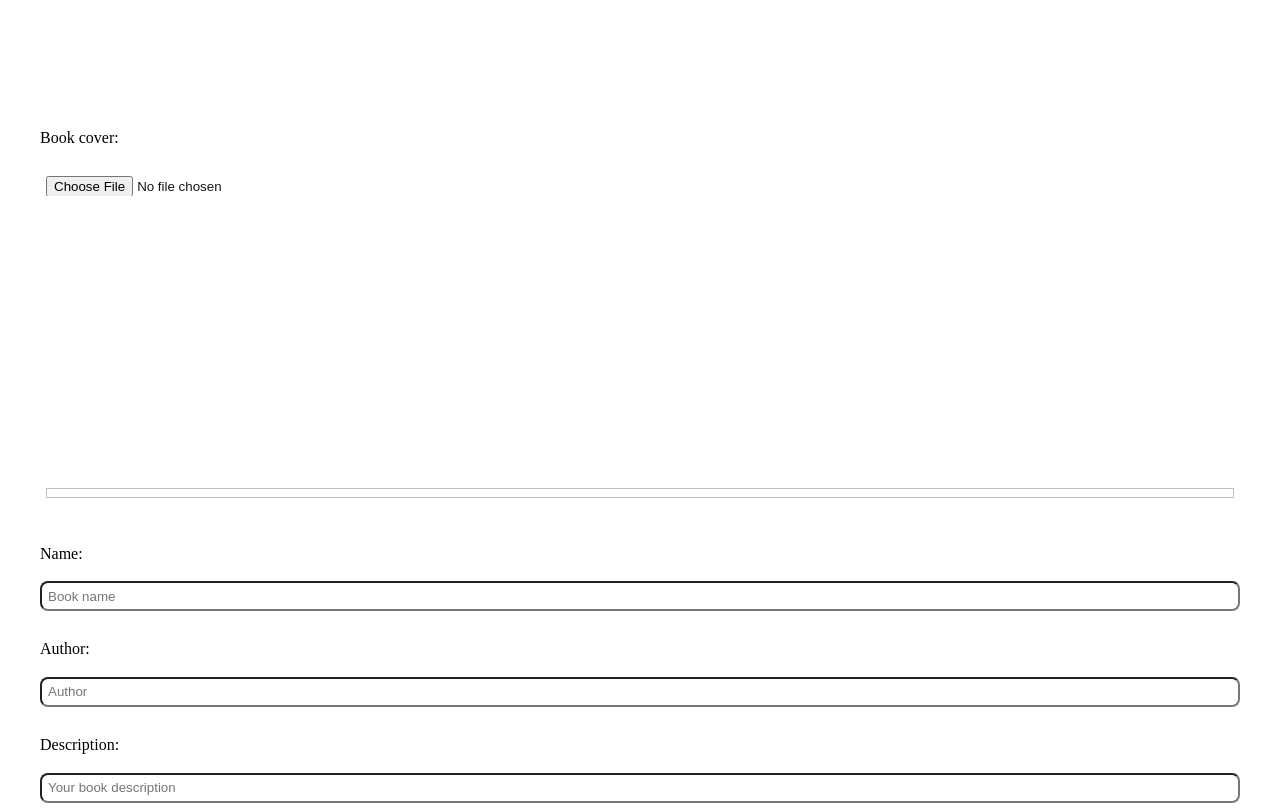
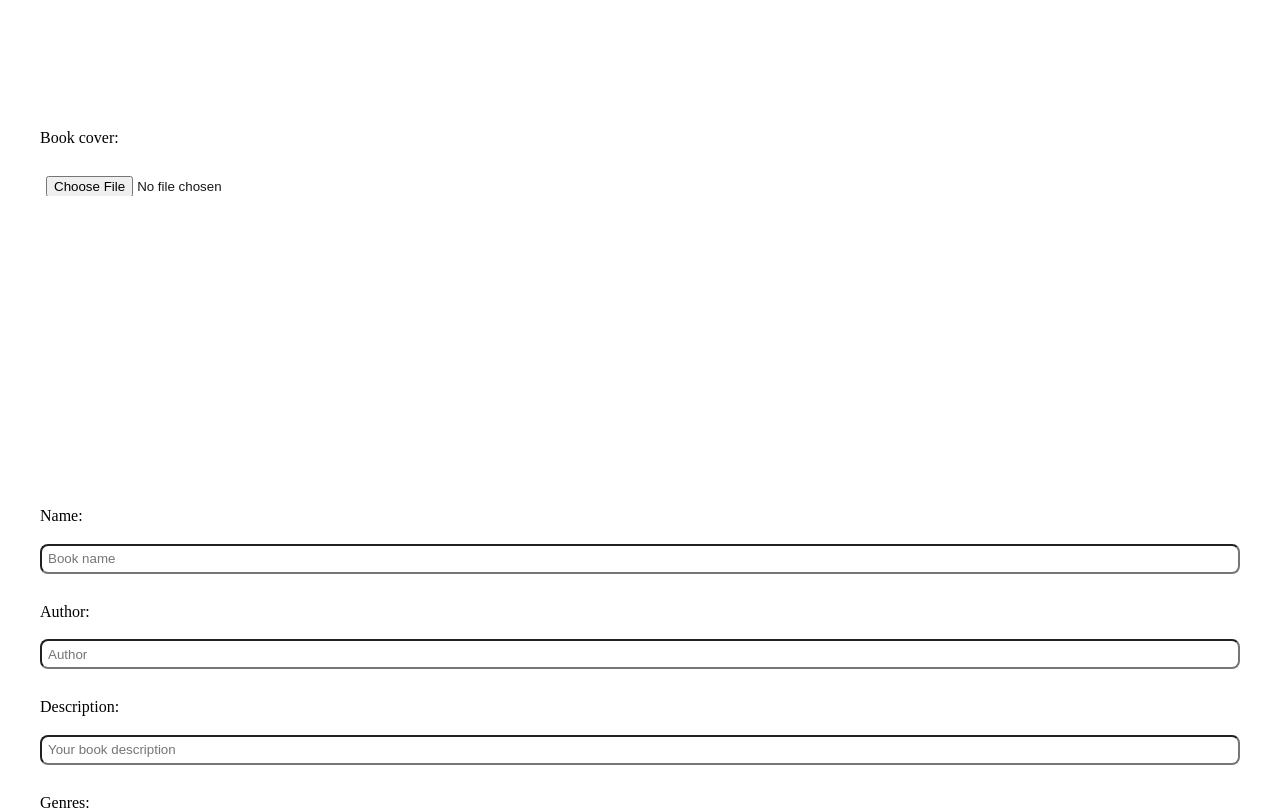
Before and after one commit to FernandaRojas152/web-bookstore, a Vue app: page /AddBook in a window 1280 px wide. Shown: the top 810 px of the page. Built offline with nearby package versions, Linux system fonts and the light colour scheme; a web font is replaced by a local one.

Commit message:
adding page working now

```diff
--- a/src/components/Card.vue
+++ b/src/components/Card.vue
@@ -44,24 +44,6 @@ export default {
         },
     },
     methods: {
-        createNewBook() {
-            const newBook = {
-                image: this.image,
-                name: this.name,
-                author: this.author,
-                description: this.description,
-                genre: this.genre,
-                genres: this.genres,
-            };
-
-            this.booksStore.newBook(newBook);
-            this.image = "";
-            this.name = "";
-            this.author = "";
-            this.description = "";
-            this.genre = "";
-            this.genres = "";
-        }
     },
     mounted() {
         this.booksStore.loadBooks()
--- a/src/components/DetailCard.vue
+++ b/src/components/DetailCard.vue
@@ -3,29 +3,43 @@ import { mapStores } from "pinia";
 import { useBookStore } from "../stores/books";
 
 export default {
-    data(){
-        return{
-            currentBook:{
+    data() {
+        return {
+            currentBook: {
 
             }
         };
     },
     computed: {
-    ...mapStores(useBookStore),
+        ...mapStores(useBookStore),
     },
     mounted() {
         this.currentBook = this.booksStore.getBookById(this.$route.params.bookId);
-  },
+    },
 
 }
 </script>
 
 <template>
-<div>
-    <h1>Soy el detalle</h1>
-    <p class="algo">Id del producto: {{ $route.params.bookId }}</p>
-    <p>Nombre Producto: {{ currentBook.name }}</p>
-  </div>
+    <div>
+        <div class="container">
+            <div class="card">
+                <div class="card-image">
+                    <img :src="currentBook.image" :alt="currentBook.name">
+                </div>
+                <div class="card-content">
+                    <h3>{{currentBook.name}}</h3>
+                    <p>{{currentBook.author}}</p>
+                </div>
+            </div>
+            <div class="card-description">
+                <h3> Description </h3>
+                <p> {{currentBook.description}}</p>
+                <p>{{currentBook.genres}}</p>
+            </div>
+        </div>
+        <!-- <p class="algo">Id del producto: {{ $route.params.bookId }}</p> -->
+    </div>
 </template>
 
 
--- a/src/stores/books.js
+++ b/src/stores/books.js
@@ -1,9 +1,9 @@
 import { defineStore } from 'pinia';
 export const useBookStore = defineStore("books", {
     state: () => ({
-        books: [
+        books: localStorage.getItem("books") ? JSON.parse(localStorage.getItem("books")) :[
             {
-                image: './src/assets/books/poe-poems.jpg',
+                image: '../src/assets/books/poe-poems.jpg',
                 name: 'Poems from Edgar Allan Poe',
                 author: 'Edgar Allan Poe',
                 description: 'Edgar Allan Poe is credited with having pioneered the short story, having perfected the tale of psychological horror, and having revolutionized modern poetics.',
@@ -11,7 +11,7 @@ export const useBookStore = defineStore("books", {
                 genres: ['Terror', 'Supernatural fiction', 'Poetry'],
             },
             {
-                image: './src/assets/books/poe-tales.jpg',
+                image: '../src/assets/books/poe-tales.jpg',
                 name: 'The Complete Tales and Poems from Edgar Allan Poe',
                 author: 'Edgar Allan Poe',
                 description: 'Edgar Allan Poe is credited with having pioneered the short story, having perfected the tale of psychological horror, and having revolutionized modern poetics.',
@@ -19,15 +19,15 @@ export const useBookStore = defineStore("books", {
                 genres: ['Terror', 'Supernatural fiction', 'Thriller'],
             },
             {
-                image: './src/assets/books/chuya-poems.jpg',
+                image: '../src/assets/books/chuya-poems.jpg',
                 name: 'The Poems of Nakahara Chuya',
                 author: 'Nakahara Chuya',
                 description: 'This selection of poems from throughout Nakahara’s creative life includes collected and uncollected work and draws on recent scholarship to give a full account of this extraordinary figure.',
                 genre: '',
-                genres: ['Poetry', 'Supernatural fiction'],
+                genres: ['Poetry'],
             },
             {
-                image: './src/assets/books/crime-punishment.jpg',
+                image: '../src/assets/books/crime-punishment.jpg',
                 name: 'Crime and Punishment',
                 author: 'Fyodor Dostoevsky',
                 description: 'Edgar Allan Poe is credited with having pioneered the short story, having perfected the tale of psychological horror, and having revolutionized modern poetics.',
@@ -35,15 +35,15 @@ export const useBookStore = defineStore("books", {
                 genres: ['Terror', 'Supernatural fiction'],
             },
             {
-                image: './src/assets/books/little-women.jpg',
+                image: '../src/assets/books/little-women.jpg',
                 name: 'Little Women',
                 author: 'Louisa May Alcott',
-                description: 'Edgar Allan Poe is credited with having pioneered the short story, having perfected the tale of psychological horror, and having revolutionized modern poetics.',
+                description: 'Grown-up Meg, tomboyish Jo, timid Beth, and precocious Amy. The four March sisters couldn\'t be more different. But with their father away at war, and their mother working to support the family, they have to rely on one another. Whether they\'re putting on a play, forming a secret society, or celebrating Christmas, there\'s one thing they can\'t help wondering: Will Father return home safely?',
                 genre: '',
                 genres: ['Terror', 'Supernatural fiction'],
             },
             {
-                image: './src/assets/books/pride-prejudice.jpeg',
+                image: '../src/assets/books/pride-prejudice.jpeg',
                 name: 'Pride and Prejudice',
                 author: 'Jane Austen',
                 description: 'Edgar Allan Poe is credited with having pioneered the short story, having perfected the tale of psychological horror, and having revolutionized modern poetics.',
@@ -51,7 +51,7 @@ export const useBookStore = defineStore("books", {
                 genres: ['Terror', 'Supernatural fiction'],
             },
             {
-                image: './src/assets/books/song-achilles.jpg',
+                image: '../src/assets/books/song-achilles.jpg',
                 name: 'The song of Achilles',
                 author: ' Madeline Miller',
                 description: 'Edgar Allan Poe is credited with having pioneered the short story, having perfected the tale of psychological horror, and having revolutionized modern poetics.',
@@ -59,7 +59,7 @@ export const useBookStore = defineStore("books", {
                 genres: ['Terror', 'Supernatural fiction'],
             },
             {
-                image: './src/assets/books/great-gatsby.png',
+                image: '../src/assets/books/great-gatsby.png',
                 name: 'The Great Gatsby',
                 author: 'Francis Scott Fitzgerald',
                 description: 'Edgar Allan Poe is credited with having pioneered the short story, having perfected the tale of psychological horror, and having revolutionized modern poetics.',
@@ -68,17 +68,21 @@ export const useBookStore = defineStore("books", {
             },
 
         ],
-        localStorageBooks: []
     }),
     getters: {
         getBooks: (state) => [...state.books],
     },
     actions: {
         newBook(book) {
-            localStorage.setItem('books', JSON.stringify(this.localStorageBooks))
+            this.books=[...this.books, book]
+            //this.books.push(book);
+            //this.localStorageBooks.push(book)
+            //this.loadBooks();
+            localStorage.setItem('books', JSON.stringify(this.books))
         },
         loadBooks() {
             this.localStorageBooks = JSON.parse(localStorage.getItem('books'))
+            //this.books = this.products.concat([...this.localStorageBooks])
         },
         getBookById(id) {
             const filteredBooks = this.books.filter((book) => id.toLowerCase() === book.name.toLowerCase());
--- a/src/views/AddBookView.vue
+++ b/src/views/AddBookView.vue
@@ -1,42 +1,70 @@
 <template>
-    <form @submit.prevent="handleSubmit">
+    <form @submit.prevent="createNewBook">
         <label> Book cover: </label>
         <div>
             <input class="form-control" ref="fileInput" type="file" @input="pickFile">
         </div>
-        <div class="imagePreviewWrapper" :style="{ 'background-image': `url(${previewImage})` }" @click="selectImage" >
+        <div class="imagePreviewWrapper" :style="{ 'background-image': `url(${image})` }" @click="selectImage" >
         </div>
-        <input type="image" v-model="image" placeholder="img">
         <label> Name: </label>
-        <input type="text" required v-model="name" placeholder="Book name">
+        <input type="text" v-model="name" placeholder="Book name">
         <label> Author: </label>
-        <input type="text" required v-model="author" placeholder="Author">
+        <input type="text" v-model="author" placeholder="Author">
         <label> Description: </label>
-        <input type="text" required v-model="description" placeholder="Your book description">
+        <input type="text" v-model="description" placeholder="Your book description">
         <label>Genres: </label>
         <input type="text" v-model="genre" @keyup.alt="addGenre">
         <div v-for="g in genres" :key="g" class="pill">
             {{g}}
         </div>
-        <div class="submit">
-            <button> Add Book </button>
-        </div>
+
+        <button @click.prevent="(e) => createNewBook()"> Add Book </button>
     </form>
 </template>
 
 <script>
+import { mapStores } from "pinia";
+import { useBookStore } from "../stores/books";
 export default {
     data() {
         return {
-            previewImage: '',
-            name: '',
-            author: '',
-            description: '',
+            image: "",
+            name: "",
+            author: "",
+            description: "",
             genre: '',
             genres: [],
-        }
+        };
+    },
+    computed: {
+        ...mapStores(useBookStore),
+        allBooks() {
+            return this.booksStore.getBooks;
+        },
+    },
+    mounted() {
+        this.booksStore.loadBooks()
     },
     methods: {
+        createNewBook() {
+            const newBook = {
+                image: this.image,
+                name: this.name,
+                author: this.author,
+                description: this.description,
+                genre: this.genre,
+                genres: this.genres,
+            };
+
+            this.booksStore.newBook(newBook);
+
+            this.image = "";
+            this.name = "";
+            this.author = "";
+            this.description = "";
+            this.genre = "";
+            this.genres = "";
+        },
         addGenre(e) {
             if (e.key === ',' && this.genre) {
                 if (!this.genres.includes(this.genre)) {
@@ -61,7 +89,7 @@ export default {
             if (file && file[0]) {
                 let reader = new FileReader
                 reader.onload = e => {
-                    this.previewImage = e.target.result
+                    this.image = e.target.result
                 }
                 reader.readAsDataURL(file[0])
                 this.$emit('input', file[0])
```
